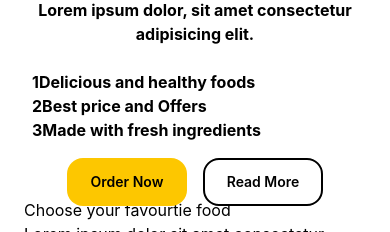
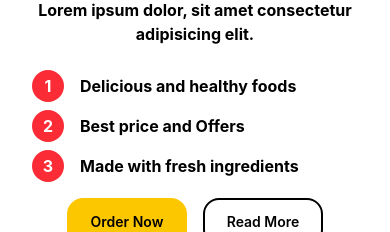
Before and after one commit to neducod/tasty-landingpage, a React (Vite) app: page / in a window 390 px wide. Shown: the part 1308-1540 px from the top of the page. Built offline with nearby package versions, Linux system fonts and the light colour scheme.

Commit message:
About section done

```diff
--- a/src/About.jsx
+++ b/src/About.jsx
@@ -6,7 +6,7 @@ import AboutImage from './assets/hamburger-french-fries-cheeseburger-chicken-san
 function AboutSection (){
     return(
         <>
-        <div className='flex sm:hidden lg:hidden flex-col gap-6 p-6 justify-center items-center    relative w-ful mb-50'>
+        <div className='flex sm:hidden lg:hidden flex-col gap-6 p-6 justify-center items-center    relative w-ful mb-60'>
             {/* ?\FOR SMALLER SCREEN */}
             <div className='flex flex-col gap-4 font-bold  absolute top-30 left-0 w-full z-10 text-white text-center pt-5'>
                 <h2 className='text-3xl'>About Tasty <span className='text-red-600 font-bold italic underline decoration-wavy decoration-orange-400'>Foods</span></h2>
@@ -14,17 +14,23 @@ function AboutSection (){
                     <p className='text-black'>Explicabo tempore magni a aliquam necessitatibus molestias odio facere. Ipsa, unde animi adipisci, incidunt nam officiis vitae recusandae dolore nisi necessitatibus exercitationem.</p>
                     <p className='text-black'>Lorem ipsum dolor, sit amet consectetur adipisicing elit. </p>
                 </div>
-                <div className='flex flex-col justify-center pl-8 text-black'>
-                    <div className='flex flex-row items-center'>
-                        <div>1</div>
+                <div className='flex gap-2 flex-col justify-center pl-8 text-black'>
+                    <div className='flex  gap-4 flex-row items-center'>
+                        <div className='bg-red-500 text-white w-8 h-8 rounded-t-full rounded-b-full rounded-l-full rounded-r-full text-center flex items-center justify-center'>
+                            <p>1</p>
+                        </div>
                         <p>Delicious and healthy foods</p>
                     </div>
-                    <div className='flex flex-row items-center'>
-                        <div>2</div>
+                    <div className='flex gap-4 flex-row items-center'>
+                        <div className='bg-red-500 text-white w-8 h-8 rounded-t-full rounded-b-full rounded-l-full rounded-r-full text-center flex items-center justify-center'>
+                            <p>2</p>
+                        </div>
                         <p>Best price and Offers</p>
                     </div>
-                    <div className='flex flex-row items-center'>
-                        <div>3</div>
+                    <div className='flex gap-4 flex-row items-center'>
+                        <div className='bg-red-500 text-white w-8 h-8 rounded-t-full rounded-b-full rounded-l-full rounded-r-full text-center flex items-center justify-center'>
+                            <p>3</p>
+                        </div>
                         <p>Made with fresh ingredients</p>
                     </div>
                 </div>
```
